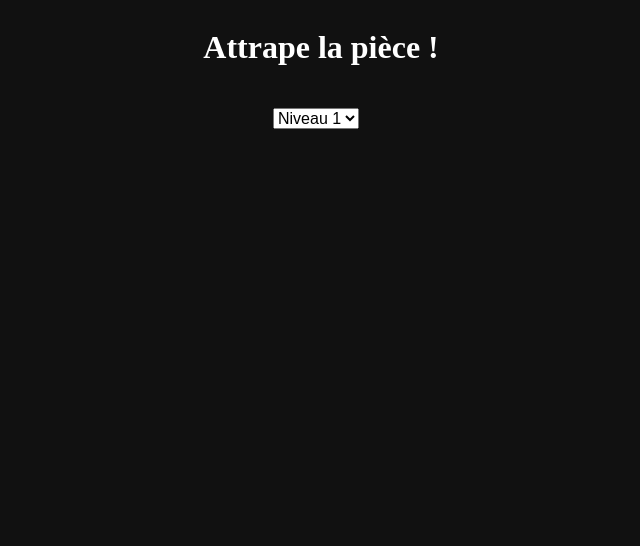
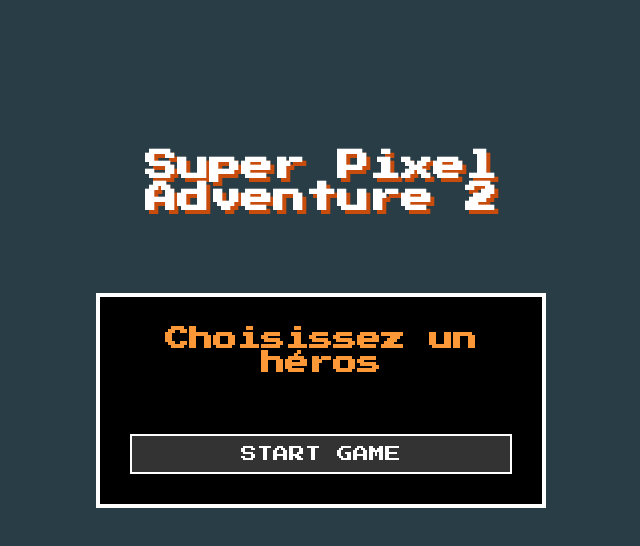
Before and after one commit to lyam08888/game, a plain HTML site: page index.html in a window 1280 px wide. Shown: the whole page, without its empty margins (319-959 px from the left). Drawn offline with Linux system fonts and the light colour scheme.

Commit message:
Update index.html

```diff
--- a/index.html
+++ b/index.html
@@ -1,28 +1,179 @@
 <!DOCTYPE html>
 <html lang="fr">
 <head>
-  <meta charset="UTF-8" />
-  <title>Attrape la pièce !</title>
-  <style>
-    body { background: #111; display: flex; flex-direction: column; align-items: center; color: #fff;}
-    canvas { background: #222; border: 2px solid #fff; margin-top: 24px; }
-    #startMenu { margin-top: 20px; }
-    #startButton { font-size: 18px; padding: 10px 20px; }
-    #levelSelect { font-size: 16px; margin-right: 10px; }
-  </style>
+    <meta charset="UTF-8">
+    <meta name="viewport" content="width=device-width, initial-scale=1.0, user-scalable=no">
+    <title>Super Pixel Adventure 2</title>
+    <style>
+        @import url('https://fonts.googleapis.com/css2?family=Press+Start+2P&display=swap');
+        :root {
+            --mario-orange: #FC9838;
+            --mario-brown: #C84C0C;
+        }
+        * { margin: 0; padding: 0; box-sizing: border-box; image-rendering: pixelated; }
+        html, body {
+            width: 100%;
+            height: 100%;
+            overflow: hidden;
+            background: #000;
+        }
+        body {
+            font-family: 'Press Start 2P', cursive;
+            display: flex;
+            flex-direction: column;
+            align-items: center;
+            justify-content: center;
+        }
+        h1 {
+            color: white;
+            text-shadow: 4px 4px 0px var(--mario-brown);
+            margin-bottom: 20px;
+            animation: bounce 2s ease-in-out infinite;
+            text-align: center;
+            position: absolute;
+            top: 20%;
+            left: 50%;
+            transform: translateX(-50%);
+            z-index: 11;
+        }
+        @keyframes bounce {
+            50% { transform: translateX(-50%) translateY(-10px); }
+        }
+        #gameWrapper {
+            position: relative;
+            width: 100%;
+            height: 100%;
+        }
+        canvas {
+            display: block;
+            width: 100%;
+            height: 100%;
+            background: #87CEEB;
+        }
+        .overlay {
+            position: absolute;
+            top: 0; left: 0;
+            width: 100%; height: 100%;
+            display: flex;
+            flex-direction: column;
+            align-items: center;
+            justify-content: center;
+            color: white;
+            text-shadow: 2px 2px #000;
+            background: rgba(0,0,0,0.7);
+            visibility: hidden;
+            opacity: 0;
+            transition: opacity 0.2s, visibility 0.2s;
+            z-index: 10;
+        }
+        .overlay.active {
+            visibility: visible;
+            opacity: 1;
+        }
+        .menu-box {
+            background: #000;
+            border: 4px solid white;
+            padding: 30px;
+            text-align: center;
+            width: 90%;
+            max-width: 450px;
+        }
+        .menu-box h2 {
+            font-size: 1.5em;
+            margin-bottom: 25px;
+            color: var(--mario-orange);
+        }
+        .menu-box button {
+            font-family: inherit;
+            font-size: 1em;
+            padding: 10px 20px;
+            cursor: pointer;
+            background: #333;
+            border: 2px solid white;
+            color: white;
+            margin-top: 10px;
+            width: 100%;
+        }
+        #skinlist { display: flex; gap: 16px; margin-bottom: 24px; justify-content: center; flex-wrap: wrap;}
+        #skinlist img { width: 64px; height: 64px; border: 4px solid #505050; cursor: pointer; }
+        #skinlist img.selected { border-color: var(--mario-orange); }
+        #hud {
+            justify-content: flex-start;
+            pointer-events: none;
+            background: none;
+        }
+        .hud-info {
+            position: absolute;
+            top: 10px;
+            right: 10px;
+            padding: 10px;
+            display: flex;
+            color: white;
+            font-size: 1.5em;
+            text-shadow: 2px 2px #000;
+        }
+        /* NOUVEAU: Style pour la barre d'outils */
+        #toolbar {
+            position: absolute;
+            bottom: 20px;
+            left: 50%;
+            transform: translateX(-50%);
+            display: flex;
+            gap: 5px;
+            background: rgba(0,0,0,0.4);
+            padding: 5px;
+            border-radius: 8px;
+            z-index: 12;
+        }
+        .toolbar-slot {
+            width: 50px;
+            height: 50px;
+            border: 2px solid #888;
+            background: rgba(0,0,0,0.5);
+            display: flex;
+            align-items: center;
+            justify-content: center;
+            border-radius: 4px;
+        }
+        .toolbar-slot.selected {
+            border-color: var(--mario-orange);
+            background: rgba(252, 152, 56, 0.3);
+        }
+        .toolbar-slot img {
+            width: 80%;
+            height: 80%;
+        }
+    </style>
 </head>
 <body>
-  <h1>Attrape la pièce !</h1>
-  <div id="startMenu">
-    <select id="levelSelect">
-      <option value="0">Niveau 1</option>
-      <option value="1">Niveau 2</option>
-      <option value="2">Niveau 3</option>
-      <option value="3">Niveau 4</option>
-    </select>
-    <button id="startButton">Démarrer</button>
-  </div>
-  <canvas id="gameCanvas" width="400" height="400" style="display:none;"></canvas>
-  <script src="game.js"></script>
+    <h1 id="gameTitle">Super Pixel Adventure 2</h1>
+    <div id="gameWrapper">
+        <canvas id="gameCanvas"></canvas>
+
+        <div id="mainMenu" class="overlay active">
+            <div class="menu-box">
+                <h2 id="menuTitle">Choisissez un héros</h2>
+                <div id="skinlist"></div>
+                <button data-action="start">START GAME</button>
+            </div>
+        </div>
+
+        <div id="hud" class="overlay">
+            <div class="hud-info">
+                <span id="lives"></span>
+            </div>
+            <!-- La barre d'outils sera injectée ici par le JavaScript -->
+            <div id="toolbar"></div>
+        </div>
+
+        <div id="gameover" class="overlay">
+            <div class="menu-box">
+                <h2 id="message">Game Over</h2>
+                <button id="btnRestart">REJOUER</button>
+            </div>
+        </div>
+    </div>
+
+    <script src="game.js" type="module"></script>
 </body>
 </html>
```
